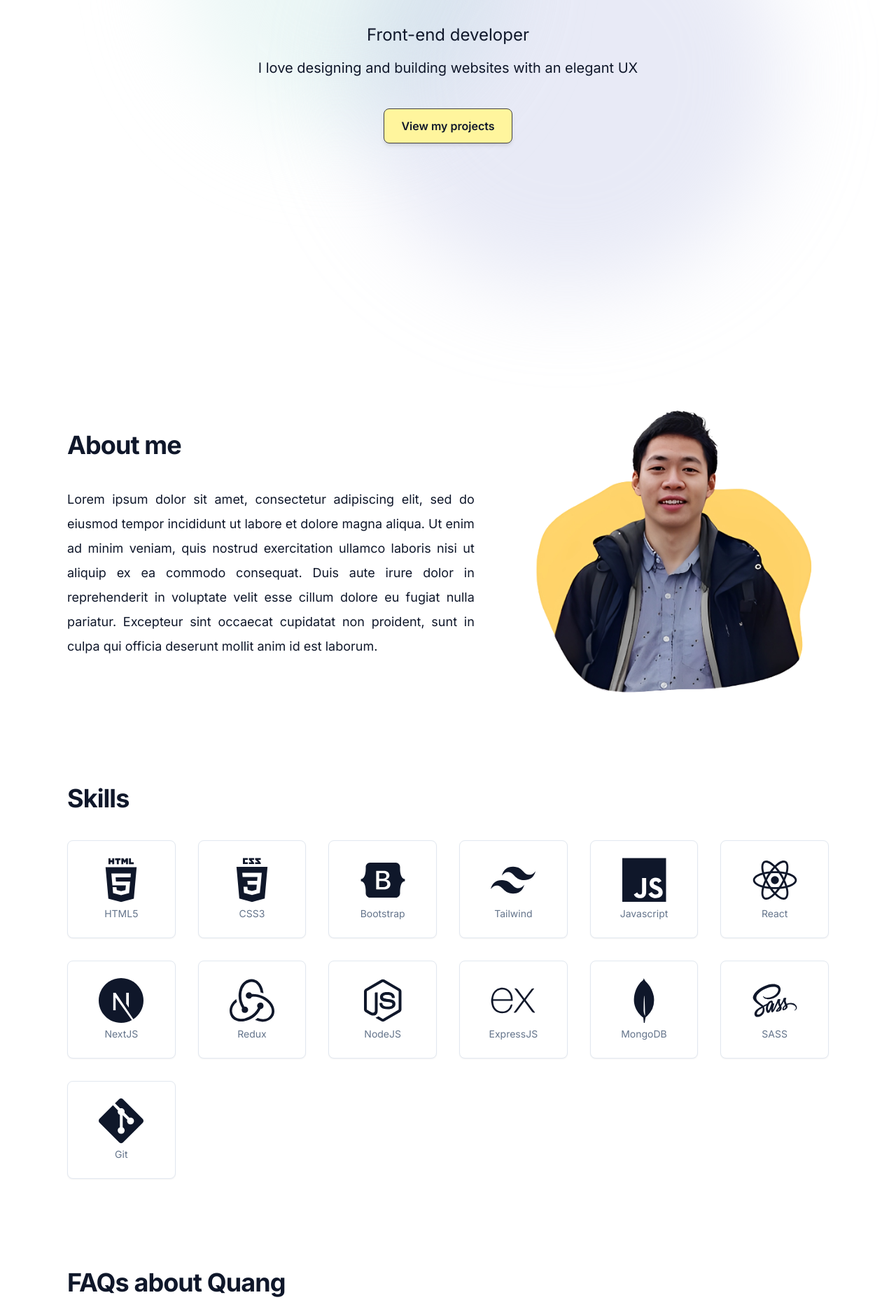
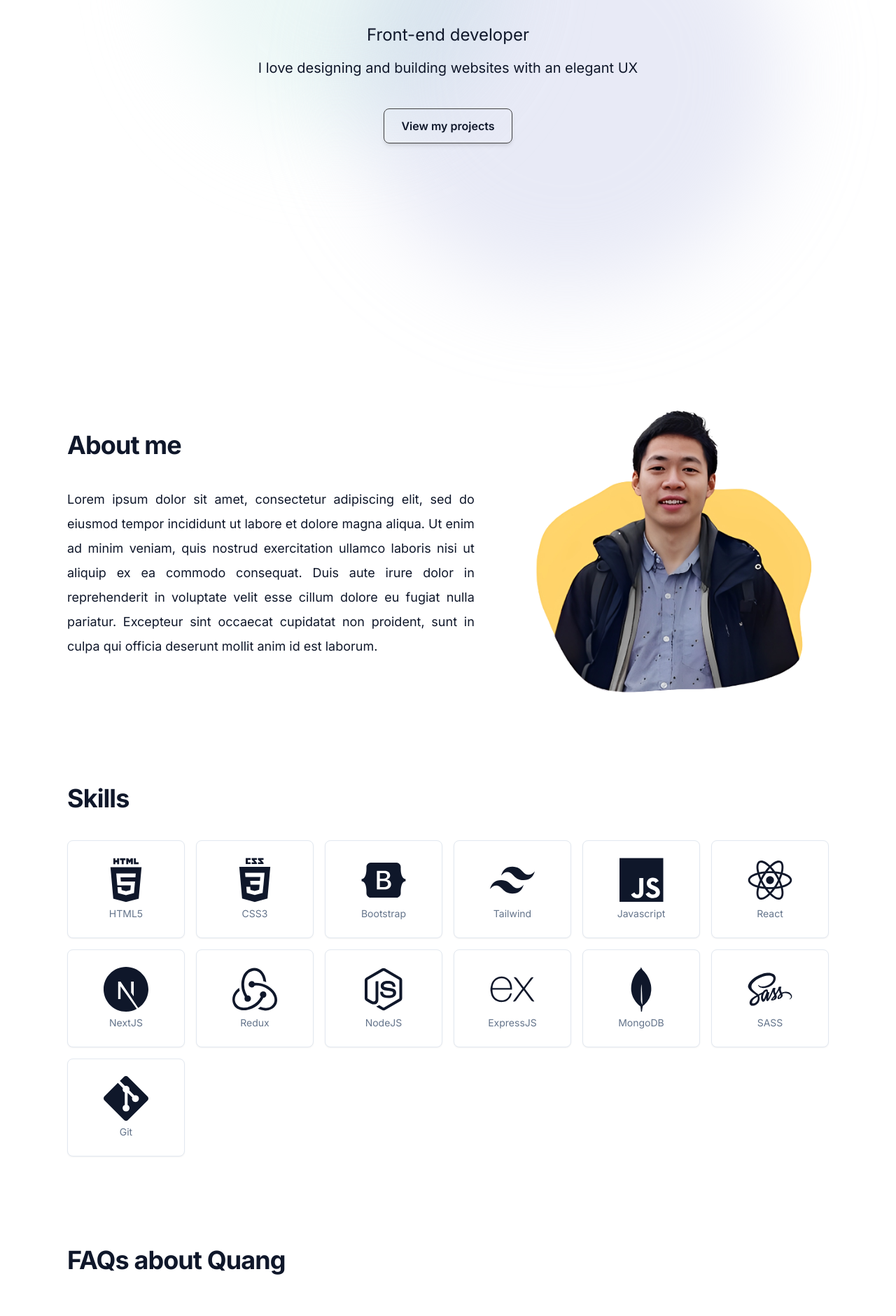
Before and after one commit to quangnvo/qn, a Next.js app: page / in a window 1280 px wide. Shown: the part 362-2243 px from the top of the page at 70% size. Built offline with nearby package versions, Linux system fonts and the light colour scheme.

Commit message:
modify skill card

```diff
--- a/app/page.tsx
+++ b/app/page.tsx
@@ -90,7 +90,7 @@ export default function Home() {
 		const SkillIcon = skill.skillComponent
 		return <Card className="dark:bg-dark dark:border-gray-700" key={index}>
 			<CardHeader className="flex flex-col justify-center items-center">
-				<div className="w-14 h-14 md:w-16 md:h-16">
+				<div className="w-10 h-10 md:w-16 md:h-16">
 					<SkillIcon className="" />
 				</div>
 				<CardDescription>{skill.skillName}</CardDescription>
@@ -138,7 +138,7 @@ export default function Home() {
 
 							{/* Button projects */}
 							<Link href="/projects">
-								<button className='mt-5 text-base md:text-md animate__animated animate__fadeInLeft shadow-md font-semibold px-6 py-3 rounded-lg border border-gray-800 bg-yellow-200 hover:bg-yellow-300 dark:text-black'>
+								<button className='mt-5 text-base md:text-md animate__animated animate__fadeInLeft shadow-md font-semibold px-6 py-3 rounded-lg border border-gray-800 bg-light hover:bg-gray-200 dark:text-black'>
 									View my projects
 								</button>
 							</Link>
@@ -189,7 +189,7 @@ export default function Home() {
 					</h2>
 
 					{/* Skill list */}
-					<div className="w-full grid grid-cols-3 gap-8 md:grid-cols-6">
+					<div className="w-full grid grid-cols-3 gap-4 md:grid-cols-6">
 						{listSkill.map((skill, index) => {
 							return renderSkillCard(skill, index)
 						})}
```
